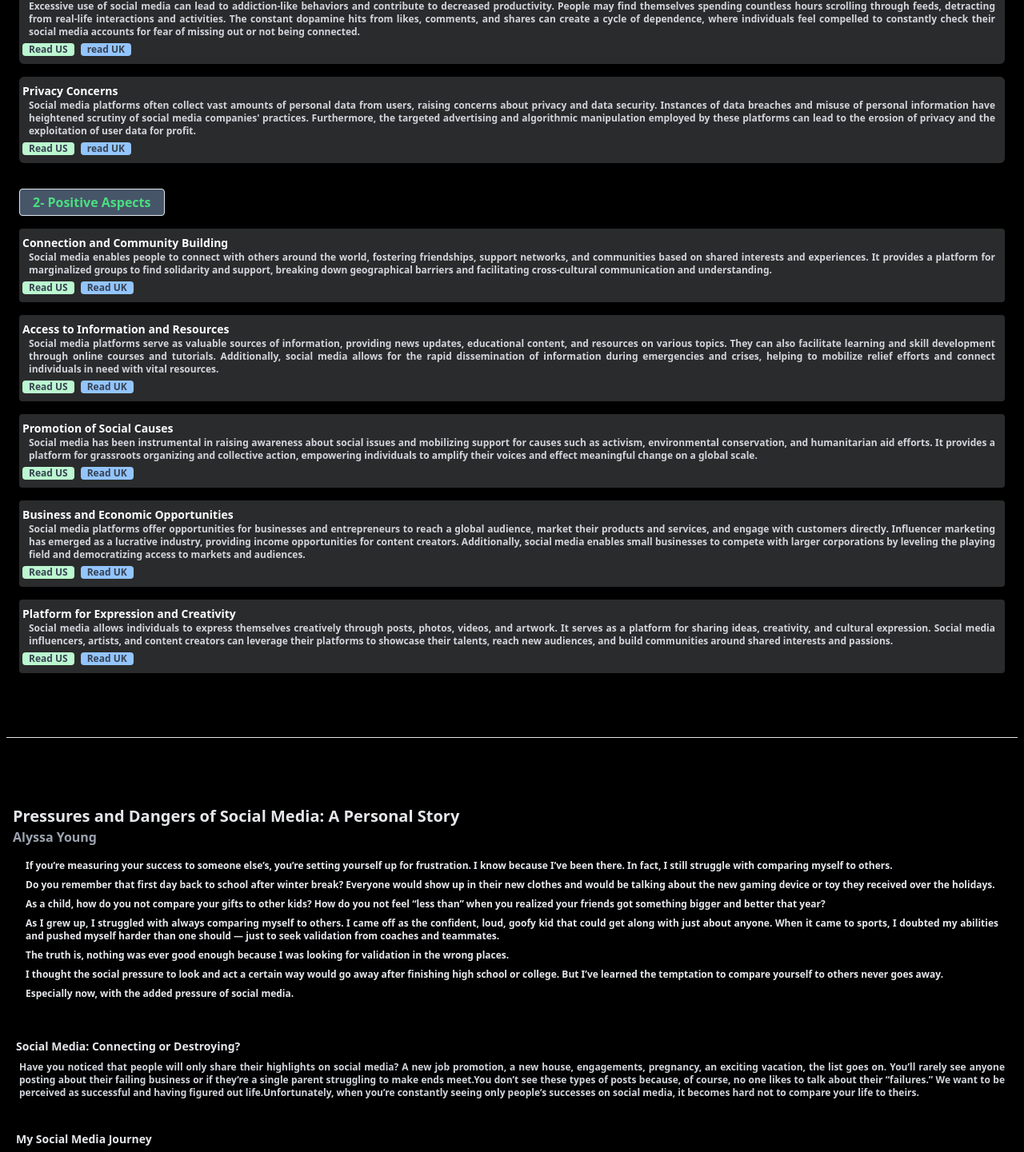
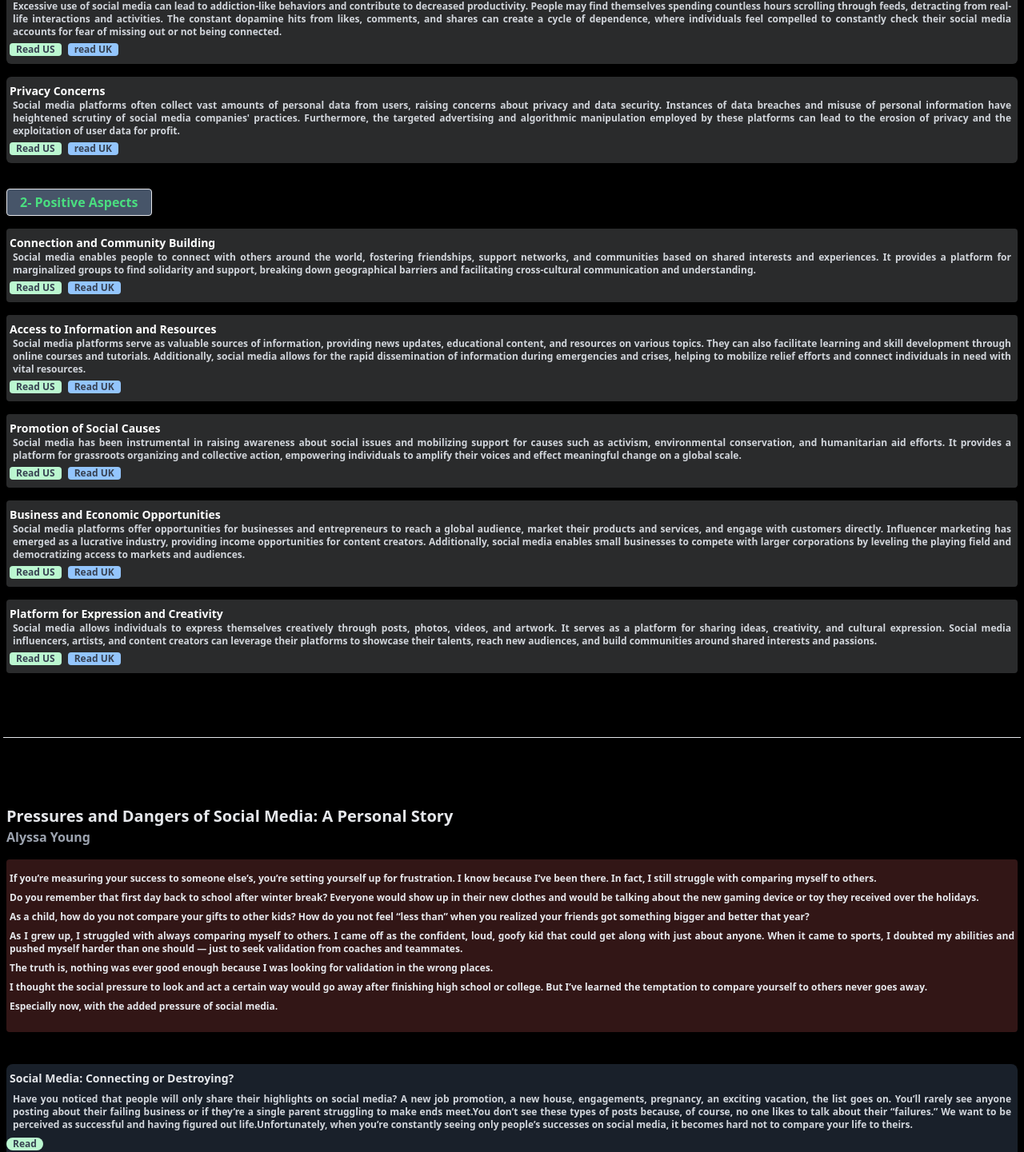
Before and after one commit to ThamerWardah/topics, a Next.js app: page / in a window 1280 px wide. Shown: the part 578-2019 px from the top of the page at 80% size. Built offline with nearby package versions, Linux system fonts and the light colour scheme.

Commit message:
reading the story

```diff
--- a/app/components/realStory.jsx
+++ b/app/components/realStory.jsx
@@ -1,39 +1,47 @@
-
+'use client'
+import { useState } from "react"
 import { story } from "../data/story"
 const RealStory = ()=>{
+    const [isReading, setIsReading]=useState(false)
+    const handleReading = (text,b)=>{
+        let speech = new SpeechSynthesisUtterance()
+        speech.text =text
+        isReading?speechSynthesis.cancel():window.speechSynthesis.speak(speech)
+        speech.onend = ()=>setIsReading(false)
+    }
 
     return(
-        <div className="px-2 py-1 pb-10">
+        <div className="px-1 py-1 pb-10">
             <h1 className="text-gray-200 font-bold text-xl text-wrap">
                 Pressures and Dangers of Social Media: A Personal Story
             </h1>
 
             <h2 className="font-semibold text-gray-400 mb-4">Alyssa Young</h2>
 
-            <div>
-                <p className="text-xs font-semibold  text-gray-200 mb-2 text-justify px-4">If you’re measuring your success to someone else’s, you’re setting yourself up for frustration. I know because I’ve been there. In fact, I still struggle with comparing myself to others.
+            <div className="bg-red-400/20 py-4 rounded">
+                <p className="text-xs font-semibold  text-gray-200 mb-2 text-justify px-1">If you’re measuring your success to someone else’s, you’re setting yourself up for frustration. I know because I’ve been there. In fact, I still struggle with comparing myself to others.
                 </p>
 
-                <p className="text-xs font-semibold  text-gray-200 mb-2 text-justify px-4">Do you remember that first day back to school after winter break? Everyone would show up in their new clothes and would be talking about the new gaming device or toy they received over the holidays.
+                <p className="text-xs font-semibold  text-gray-200 mb-2 text-justify px-1">Do you remember that first day back to school after winter break? Everyone would show up in their new clothes and would be talking about the new gaming device or toy they received over the holidays.
                 </p>
 
-                <p className="text-xs font-semibold  text-gray-200 mb-2 text-justify px-4">
+                <p className="text-xs font-semibold  text-gray-200 mb-2 text-justify px-1">
                 As a child, how do you not compare your gifts to other kids? How do you not feel “less than” when you realized your friends got something bigger and better that year?
                 </p>
 
-                <p className="text-xs font-semibold  text-gray-200 mb-2 text-justify px-4">
+                <p className="text-xs font-semibold  text-gray-200 mb-2 text-justify px-1">
                     As I grew up, I struggled with always comparing myself to others. I came off as the confident, loud, goofy kid that could get along with just about anyone. When it came to sports, I doubted my abilities and pushed myself harder than one should — just to seek validation from coaches and teammates.
                 </p>
 
-                <p className="text-xs font-semibold  text-gray-200 mb-2 text-justify px-4">
+                <p className="text-xs font-semibold  text-gray-200 mb-2 text-justify px-1">
                     The truth is, nothing was ever good enough because I was looking for validation in the wrong places.
                 </p>
 
-                <p className="text-xs font-semibold  text-gray-200 mb-2 text-justify px-4">
+                <p className="text-xs font-semibold  text-gray-200 mb-2 text-justify px-1">
                     I thought the social pressure to look and act a certain way would go away after finishing high school or college. But I’ve learned the temptation to compare yourself to others never goes away.
                 </p>
 
-                <p className="text-xs font-semibold  text-gray-200 mb-2 text-justify px-4">
+                <p className="text-xs font-semibold  text-gray-200 mb-2 text-justify px-1">
                     Especially now, with the added pressure of social media.
                 </p>
             </div>
@@ -42,9 +50,15 @@ const RealStory = ()=>{
 
 
                 <div className="py-10 flex flex-col gap-10">
-                    {story.map((item,index)=><div key={index} className="space-y-2">
+                    {story.map((item,index)=><div key={index} className="space-y-2 bg-slate-700/50 py-2 rounded-lg">
                         <h2 className="text-sm font-bold text-gray-200 px-1">{item.title}</h2>
                         <p className="text-xs text-gray-300 font-semibold text-justify px-2">{item.body}</p>
+                        <button onClick={()=>{
+                            handleReading(item.body,"US")
+                            setIsReading(pre=>!pre)
+                        }} className="bg-green-200 text-gray-700 text-xs font-semibold px-2 rounded-lg" >
+                            {isReading?"Stop":"Read"}
+                        </button>
                     </div>)}
                 </div>
 
--- a/app/page.js
+++ b/app/page.js
@@ -18,12 +18,12 @@ export default function Home() {
   }
 
   return (
-    <main className=" bg-black mt-24 px-2 relative text-white">
+    <main className=" bg-black mt-24 px-1 relative text-white">
       <div>
         <h1 className="text-lg font-bold mb-2">{todayTopics[0].topic}</h1>
 
-        <div className="flex flex-col gap-4 px-4">
-          <h2 className="font-bold text-lg text-red-400 border w-fit px-4 rounded bg-slate-600 sticky top-24">
+        <div className="flex flex-col gap-4 px-1">
+          <h2 className="font-bold text-lg text-red-400 border w-fit px-2 rounded bg-slate-600 sticky top-24">
             1- Harmful Aspects
           </h2>
           {todayTopics[0].arguments.harmful_aspects.map((item, index) => (
@@ -32,7 +32,7 @@ export default function Home() {
               className="bg-gray-300/20 py-2 px-1 rounded-md"
             >
               <h2 className="font-bold text-sm">{item.point}</h2>
-              <h3 className="px-2 text-justify text-xs font-semibold text-gray-300">
+              <h3 className="px-1 text-justify text-xs font-semibold text-gray-300">
                 {item.description}
               </h3>
               <button
@@ -58,7 +58,7 @@ export default function Home() {
           ))}
         </div>
 
-        <div className="flex flex-col gap-4 px-4">
+        <div className="flex flex-col gap-4 px-1">
           <h2 className="font-bold text-green-400 mt-8 border rounded w-fit px-4 py-1 bg-slate-600 sticky top-24">
             2- Positive Aspects
           </h2>
@@ -68,7 +68,7 @@ export default function Home() {
               className="bg-gray-300/20 py-2 px-1 rounded"
             >
               <h2 className=" font-bold text-sm">{item.point}</h2>
-              <h3 className="px-2 text-justify text-xs font-semibold text-gray-300">
+              <h3 className="px-1 text-justify text-xs font-semibold text-gray-300">
                 {item.description}
               </h3>
               <button
```
